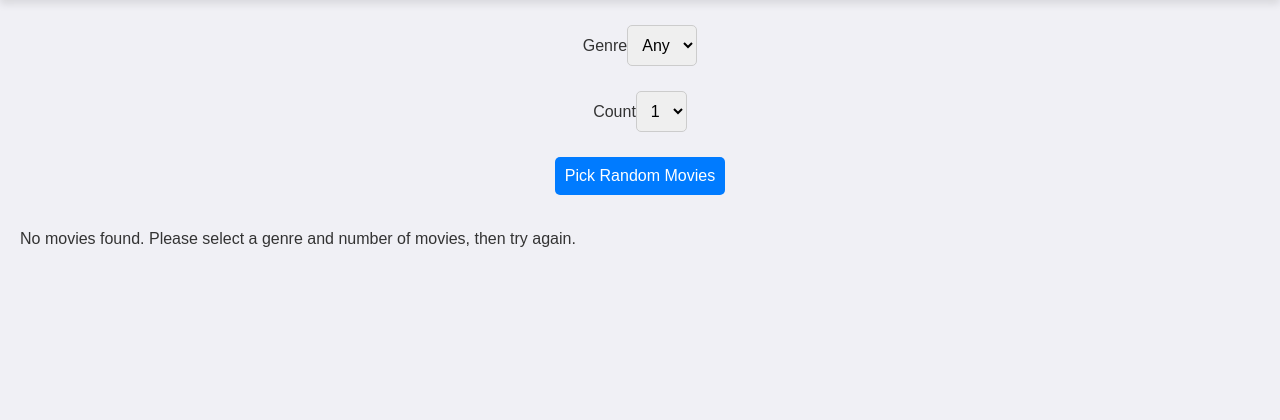
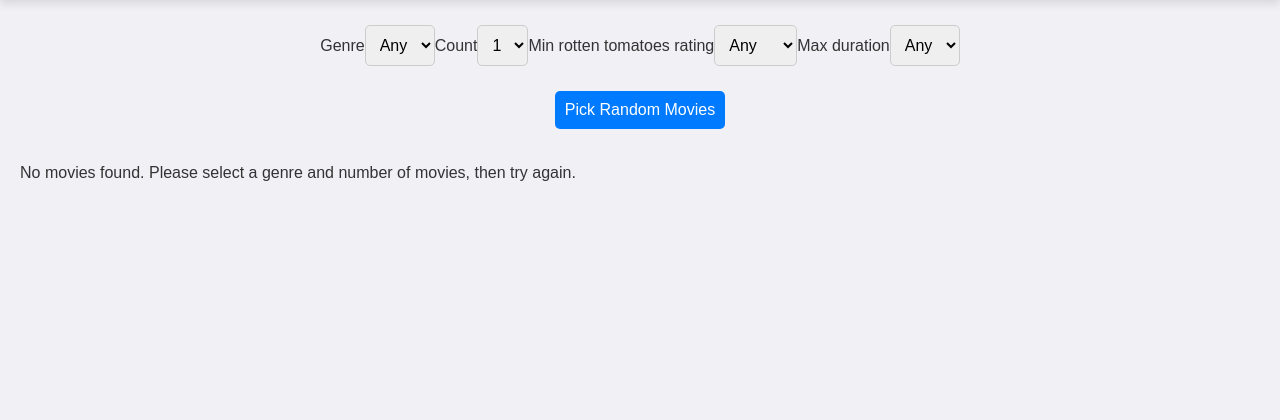
Before and after one commit to georgepapagapitos/plex-picker, a Django app: page /random-movie/ in a window 1280 px wide. Shown: the part 77-497 px from the top of the page. Run offline with Django 5.2, Linux system fonts and the light colour scheme; data that the repository does not hold is empty.

Commit message:
More random form fields (#22)
* adding form fields

* update forms

```diff
--- a/picker/forms/random_movie_form.py
+++ b/picker/forms/random_movie_form.py
@@ -1,4 +1,5 @@
 from django import forms
+from django.db.models import Max, Min
 
 from sync.models import Movie
 from sync.models.genre import Genre
@@ -9,8 +10,13 @@ class RandomMovieForm(forms.Form):
     genre = forms.ChoiceField(choices=GENRE_CHOICES, required=False)
     count = forms.ChoiceField(choices=[(i, str(i)) for i in range(1, 5)], initial=1)
 
+    # Initialize fields for min rating and max duration without choices
+    min_rotten_tomatoes_rating = forms.ChoiceField(required=False)
+    max_duration = forms.ChoiceField(required=False)
+
     def __init__(self, *args, **kwargs):
         super().__init__(*args, **kwargs)
+
         # Fetch distinct genres that have at least one associated movie, ordered alphabetically
         genres_with_movies = (
             Genre.objects.filter(movies__isnull=False)
@@ -20,3 +26,69 @@ class RandomMovieForm(forms.Form):
         )
         # Extend the choices with unique genres that have movies
         self.fields["genre"].choices += [(genre, genre) for genre in genres_with_movies]
+
+        # Set rating choices including "Any"
+        self.fields["min_rotten_tomatoes_rating"].choices = self.get_rating_choices()
+        # Set duration choices including "Any"
+        self.fields["max_duration"].choices = self.get_duration_choices()
+
+    def clean_min_rotten_tomatoes_rating(self):
+        value = self.cleaned_data.get("min_rotten_tomatoes_rating")
+        return int(value) if value else None
+
+    def clean_max_duration(self):
+        value = self.cleaned_data.get("max_duration")
+        return int(value) if value else None
+
+    def get_duration_choices(self):
+        """Generate duration choices in a human-readable format based on existing movies."""
+        durations = Movie.objects.aggregate(
+            min_duration=Min("duration"), max_duration=Max("duration")
+        )
+
+        min_duration = (
+            int(durations["min_duration"] // 60000) if durations["min_duration"] else 0
+        )
+        max_duration = (
+            int(durations["max_duration"] // 60000) if durations["max_duration"] else 0
+        )
+
+        choices = [("", "Any")]  # Start with "Any" option
+
+        for hours in range(0, (max_duration // 60) + 1):  # Up to the maximum hours
+            for minutes in range(0, 60, 30):  # Every 30 minutes
+                total_minutes = hours * 60 + minutes
+                if total_minutes < min_duration or total_minutes > max_duration:
+                    continue  # Skip if not in range
+
+                if hours > 0 and minutes > 0:
+                    choices.append((total_minutes, f"{hours}h {minutes}m"))
+                elif hours > 0:
+                    choices.append((total_minutes, f"{hours}h"))
+                else:
+                    choices.append((total_minutes, f"{minutes}m"))
+
+        return choices
+
+    def get_rating_choices(self):
+        """Generate rating choices based on existing movies."""
+        ratings = Movie.objects.aggregate(
+            min_rating=Min("rotten_tomatoes_rating"),
+            max_rating=Max("rotten_tomatoes_rating"),
+        )
+
+        # Handle None values for min and max ratings
+        min_rating = (
+            int(ratings["min_rating"]) if ratings["min_rating"] is not None else 0
+        )
+        max_rating = (
+            int(ratings["max_rating"]) if ratings["max_rating"] is not None else 100
+        )
+
+        choices = [("", "Any")]  # Start with "Any" option
+
+        # Generate choices in increments of 10
+        for rating in range(min_rating, max_rating + 1, 10):
+            choices.append((rating, f"{rating}%"))
+
+        return choices
--- a/picker/templates/movie_detail.html
+++ b/picker/templates/movie_detail.html
@@ -27,6 +27,10 @@
             {% endif %}
         </p>
     </div>
+    {% if random_movies %}
+        <a href="{% url 'fetch_random_movie' %}?genre={{ genre }}&count={{ count }}&movies={{ random_movies }}&min_rotten_tomatoes_rating={{ min_rating }}&max_duration={{ max_duration }}" class="btn">Back to Random Movies</a>
+    {% endif %}
+
     <a href="{% url 'fetch_plex_content' %}" class="btn">Back to Movie List</a>
 </div>
 {% endblock %}
--- a/picker/templates/random_movie.html
+++ b/picker/templates/random_movie.html
@@ -6,10 +6,10 @@
     <!-- Genre and count selection form -->
     <form method="GET" action="{% url 'fetch_random_movie' %}">
         <div class="form-group">
-            {{ form.genre.label }} {{ form.genre }}  <!-- Render the genre select field -->
-        </div>
-        <div class="form-group">
-            {{ form.count.label }} {{ form.count }}  <!-- Render the count select field -->
+            {{ form.genre.label }} {{ form.genre }}
+            {{ form.count.label }} {{ form.count }}
+            {{ form.min_rotten_tomatoes_rating.label }} {{ form.min_rotten_tomatoes_rating }}
+            {{ form.max_duration.label }} {{ form.max_duration }}
         </div>
         <input type="hidden" name="randomize" value="true">
         <input type="hidden" name="movies" value="{{ movie_ids }}">
@@ -27,7 +27,9 @@
         <div class="movies-container" id="moviesContainer">
             {% for movie in movies %}
                 <div class="movie-container">
-                    <img src="{{ movie.poster_url }}" alt="{{ movie.title }} Poster" class="movie-poster" />
+                    <a href="{% url 'movie_detail' movie.id %}?genre={{ genre }}&count={{ count }}&movies={{ movie_ids }}&min_rotten_tomatoes_rating={{ min_rating }}&max_duration={{ max_duration }}">
+                        <img src="{{ movie.poster_url }}" alt="{{ movie.title }} Poster" />
+                    </a>
                     <div class="movie-details">
                         <h2>{{ movie.title }} ({{ movie.year }})</h2>
                         <p>{{ movie.summary }}</p>
--- a/picker/views/fetch_random_movie_view.py
+++ b/picker/views/fetch_random_movie_view.py
@@ -1,5 +1,3 @@
-# picker/views/fetch_random_movie_view.py
-
 from django.http import HttpRequest, HttpResponseRedirect
 from django.shortcuts import render
 from django.urls import reverse
@@ -17,37 +15,40 @@ def fetch_random_movie(request: HttpRequest):
         # Initialize the form with GET data; genres are fetched in the form itself
         form = RandomMovieForm(request.GET or None)
         logger.debug(f"Form initialized with genres: {form.fields['genre'].choices}")
-        logger.debug(f"Request method: {request.method}")
-        logger.debug(f"GET parameters: {request.GET}")
 
+        # Get parameters with default values
         selected_genre = form.data.get("genre", "")
-        count = int(form.data.get("count", 1))
+        count = max(1, min(int(form.data.get("count", 1)), 4))  # Limit count to max 4
+        selected_rating = form.data.get("min_rotten_tomatoes_rating", "")
+        selected_duration = form.data.get("max_duration", "")
         randomize = request.GET.get("randomize", "").lower() == "true"
         movie_ids = request.GET.get("movies", "")
-
-        logger.debug(
-            f"Input parameters: genre={selected_genre}, count={count}, randomize={randomize}, movie_ids={movie_ids}"
-        )
 
         if randomize or not movie_ids:
             # If randomizing or no movie IDs provided, filter and select movies
             movies = Movie.objects.filter(get_filtered_movies(selected_genre))
+
+            # Filter by the minimum rotten tomatoes rating if specified
+            if selected_rating.isdigit():
+                movies = movies.filter(rotten_tomatoes_rating__gte=int(selected_rating))
+
+            # Filter by the maximum duration if specified
+            if selected_duration.isdigit():
+                movies = movies.filter(duration__lte=int(selected_duration) * 60 * 1000)
+
             logger.debug(f"Number of movies after filtering: {movies.count()}")
 
             if movies.exists():
-                # Ensure the requested count does not exceed the available movies
-                count = max(1, min(count, 4))
                 selected_movies = get_random_movies(movies, count)
                 movie_ids = ",".join(str(movie.id) for movie in selected_movies)
-                logger.debug(f"Selected movie IDs: {movie_ids}")
 
                 # Redirect to the same view with selected movie IDs in the URL
                 return HttpResponseRedirect(
-                    f"{reverse('fetch_random_movie')}?genre={selected_genre}&count={count}&movies={movie_ids}"
+                    f"{reverse('fetch_random_movie')}?genre={selected_genre}&count={count}&movies={movie_ids}&min_rotten_tomatoes_rating={selected_rating}&max_duration={selected_duration}"
                 )
             else:
+                logger.warning("No movies found matching the criteria")
                 selected_movies = []
-                logger.warning("No movies found matching the criteria")
         else:
             # If movie IDs are provided, retrieve movies from those IDs
             movie_id_list = [int(id) for id in movie_ids.split(",") if id.isdigit()]
@@ -63,6 +64,8 @@ def fetch_random_movie(request: HttpRequest):
             "selected_genre": selected_genre,
             "count": count,
             "movie_ids": movie_ids,
+            "min_rotten_tomatoes_rating": selected_rating,
+            "max_duration": selected_duration,
         }
         return render(request, "random_movie.html", context)
 
```
Also changed, not shown: picker/forms/tests/test_random_movie_form.py (+69 -51 lines), picker/views/movie_detail_view.py (+13 -1 lines).
